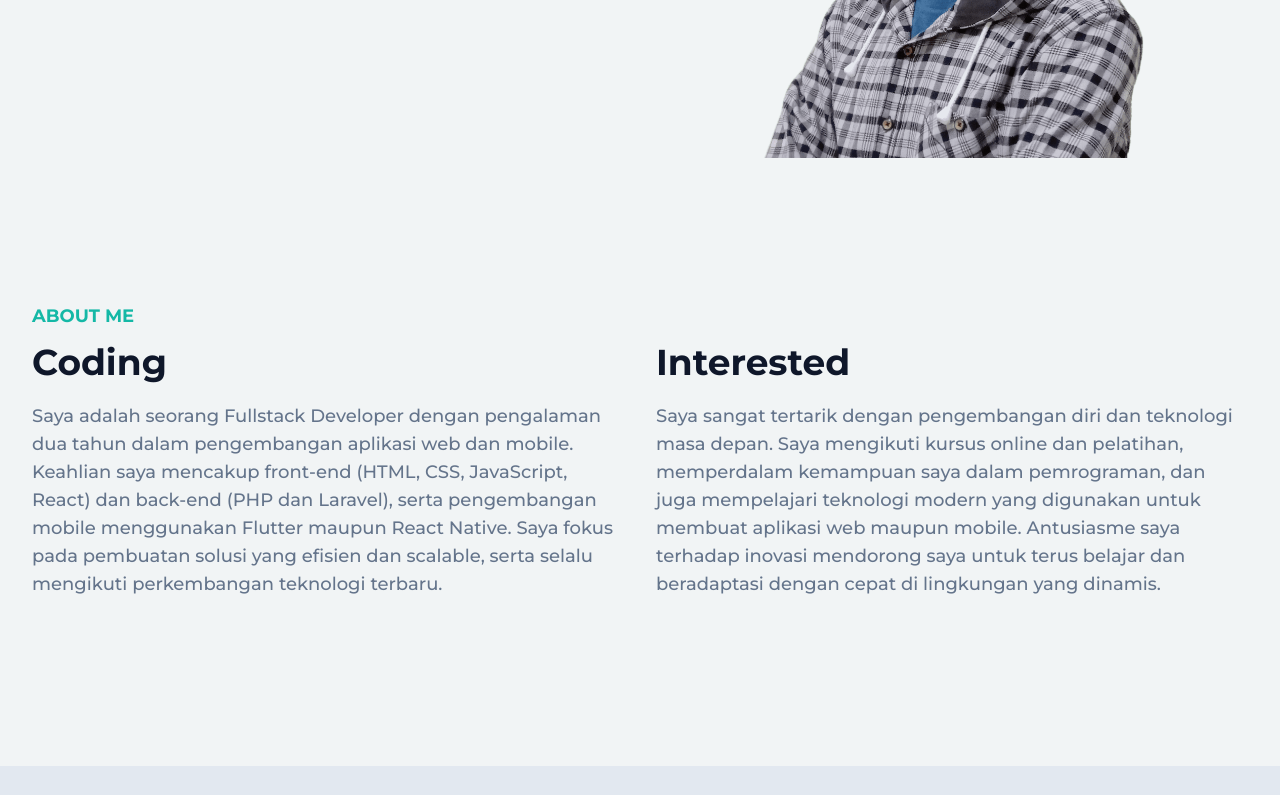
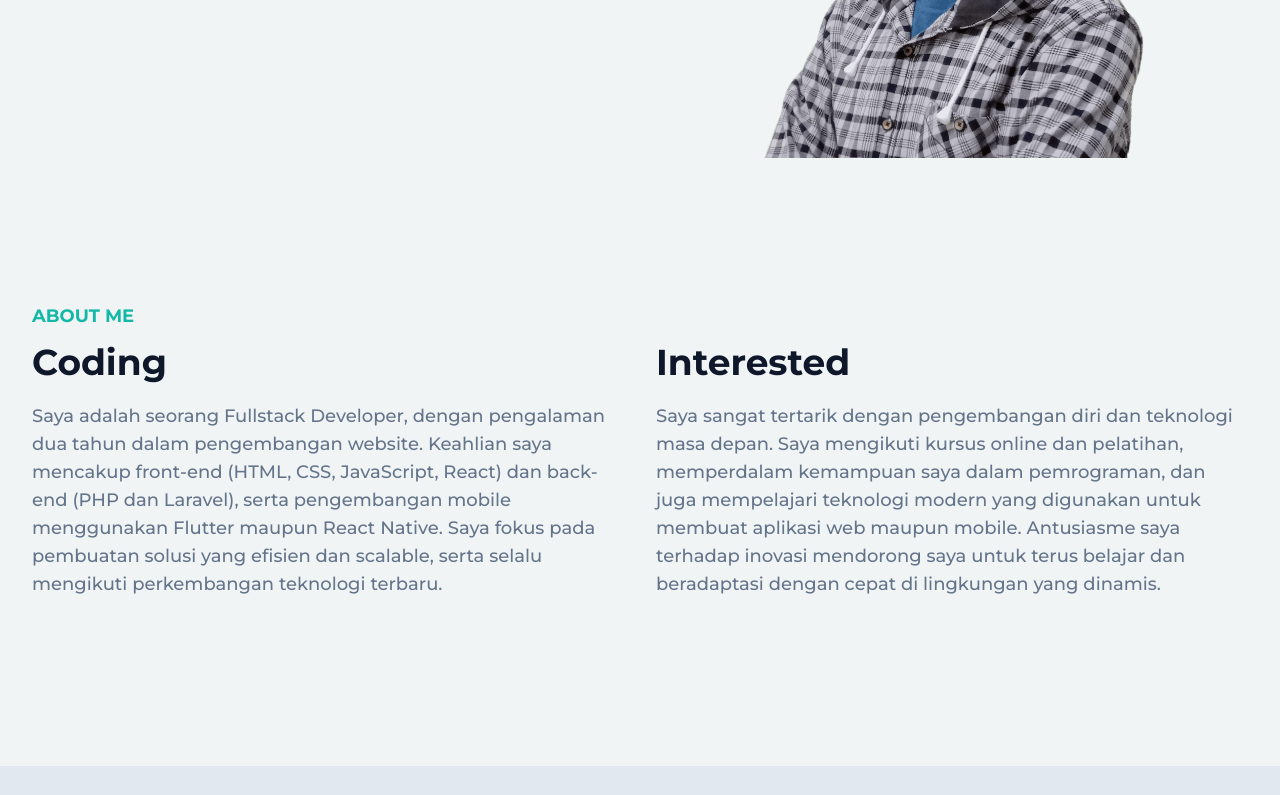
Before and after one commit to DanaMaulana/DanaMaulana.github.io, a plain HTML site: page index.html in a window 1280 px wide. Shown: the part 477-1272 px from the top of the page. Drawn offline with Linux system fonts and the light colour scheme.

Commit message:
ubah bagian bio (Coding)

```diff
--- a/index.html
+++ b/index.html
@@ -184,13 +184,12 @@
               <p
                 class="font-medium text-base text-secondary lg:text-lg light-dua"
               >
-                Saya adalah seorang Fullstack Developer dengan pengalaman dua
-                tahun dalam pengembangan aplikasi web dan mobile. Keahlian saya
-                mencakup front-end (HTML, CSS, JavaScript, React) dan back-end
-                (PHP dan Laravel), serta pengembangan mobile menggunakan Flutter
-                maupun React Native. Saya fokus pada pembuatan solusi yang
-                efisien dan scalable, serta selalu mengikuti perkembangan
-                teknologi terbaru.
+                Saya adalah seorang Fullstack Developer, dengan pengalaman dua
+                tahun dalam pengembangan website. Keahlian saya mencakup
+                front-end (HTML, CSS, JavaScript, React) dan back-end (PHP dan
+                Laravel), serta pengembangan mobile menggunakan Flutter maupun
+                React Native. Saya fokus pada pembuatan solusi yang efisien dan
+                scalable, serta selalu mengikuti perkembangan teknologi terbaru.
               </p>
             </div>
             <div class="w-full px-4 lg:w-1/2">
```
